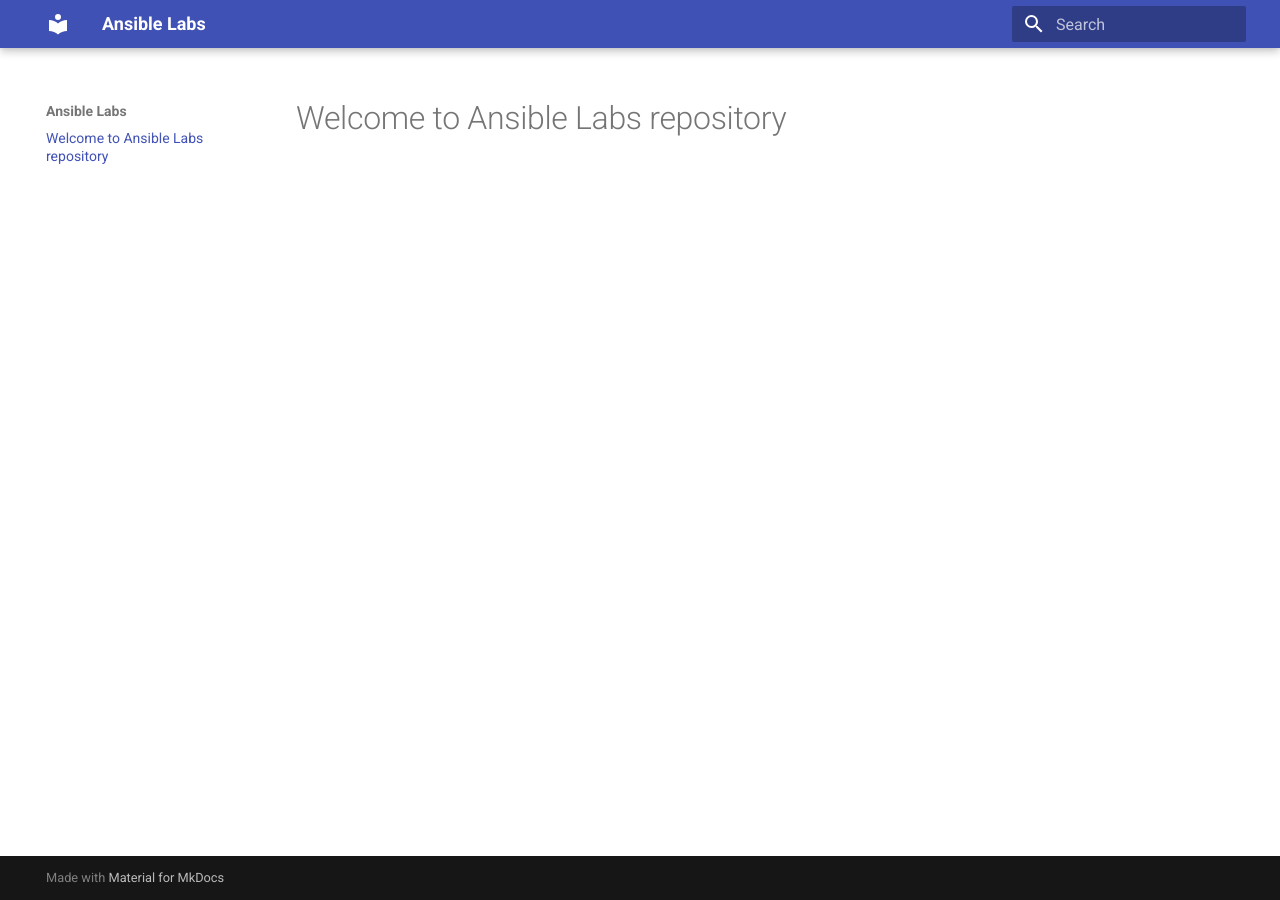
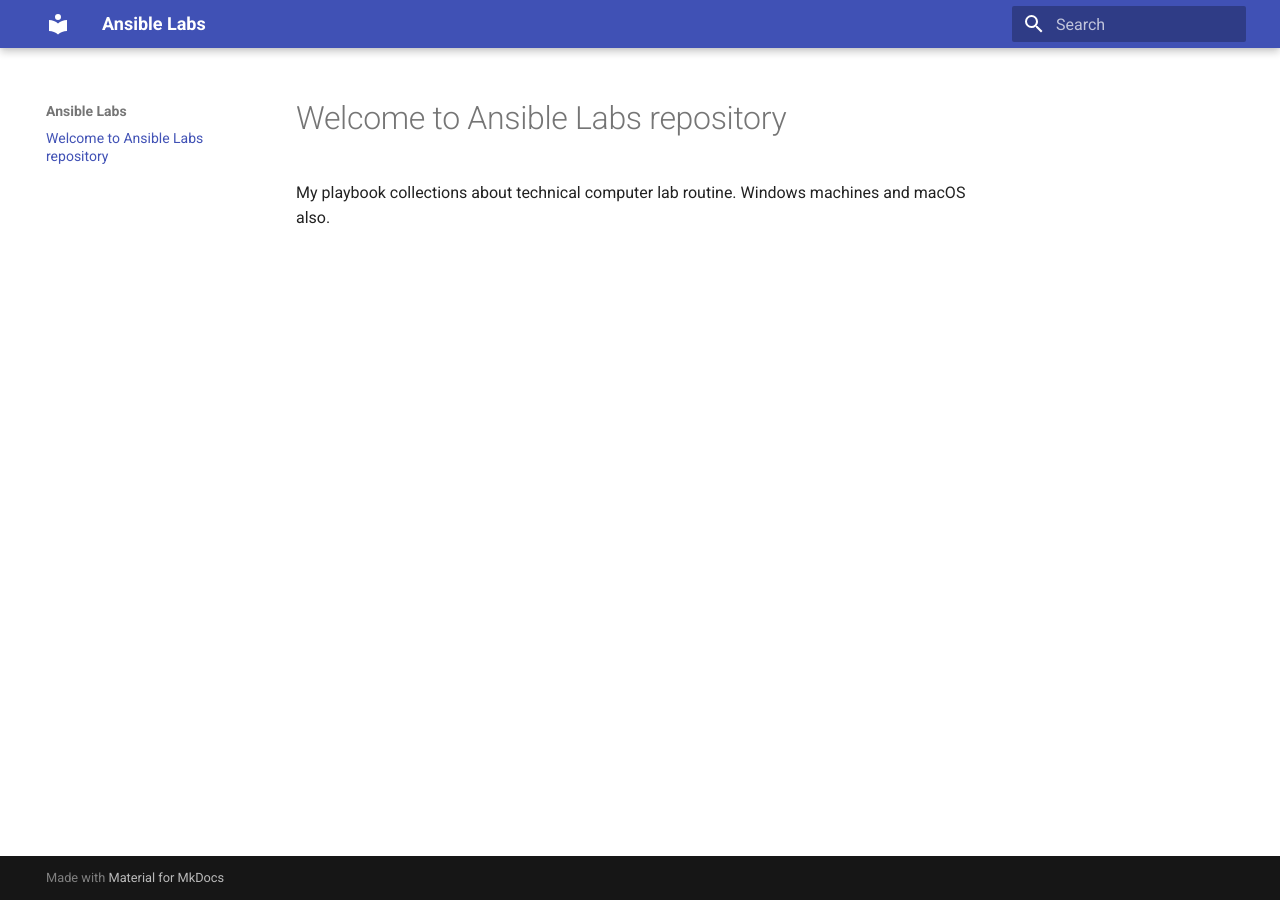
Before and after one commit to emanoelopes/ansible-labs, an MkDocs documentation site: the page built from docs/index.md, in a window 1280 px wide. Built offline with MkDocs 1.6.1 and Material for MkDocs 9.7.7, drawn with Linux system fonts in a browser that asks for light colours.

Commit message:
add some text

```diff
--- a/docs/index.md
+++ b/docs/index.md
@@ -1 +1,3 @@
 # Welcome to Ansible Labs repository
+
+My playbook collections about technical computer lab routine. Windows machines and macOS also.
```
